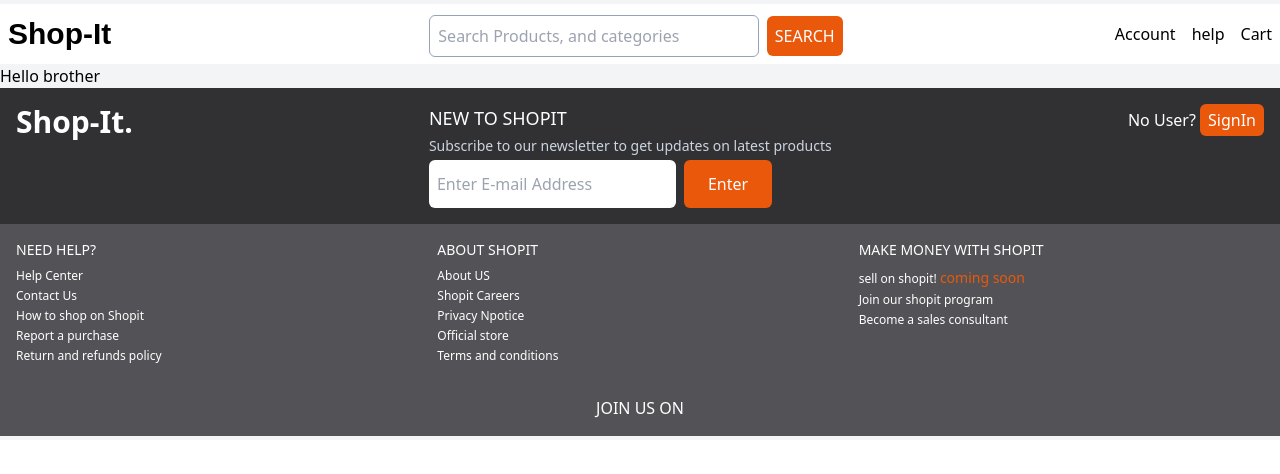
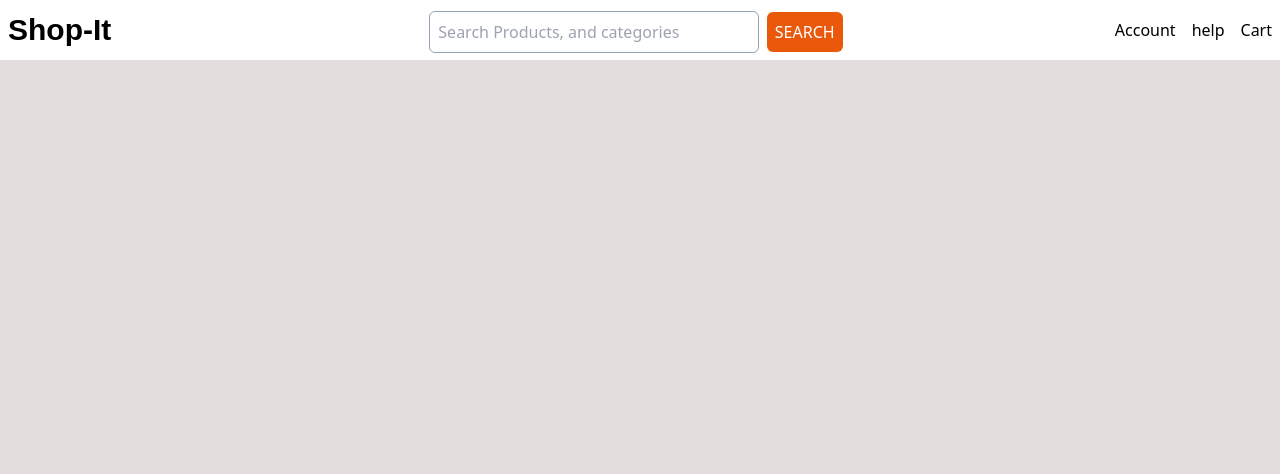
Before and after one commit to Ayothegod/New-shopit, a Next.js app: page / in a window 1280 px wide. Shown: the top 474 px of the page. Built offline with nearby package versions, Linux system fonts and the light colour scheme.

Commit message:
change bg color of index.js

```diff
--- a/pages/index.js
+++ b/pages/index.js
@@ -15,11 +15,10 @@ export default function Home() {
         <meta name="viewport" content="width=device-width, initial-scale=1" />
         <link rel="icon" href="/favicon.ico" />
       </Head>
-      <main className="bg-gray-100 h-full py-1 w-screen">
+      <main className="bg-[#e3dddd] min-h-screen w-screen">
         <Header/>
-        <Body/>
-        <p>Hello brother</p>
-        <Footer/>
+        {/* <Body/> */}
+        {/* <Footer/> */}
       </main>
     </>
   );
```
